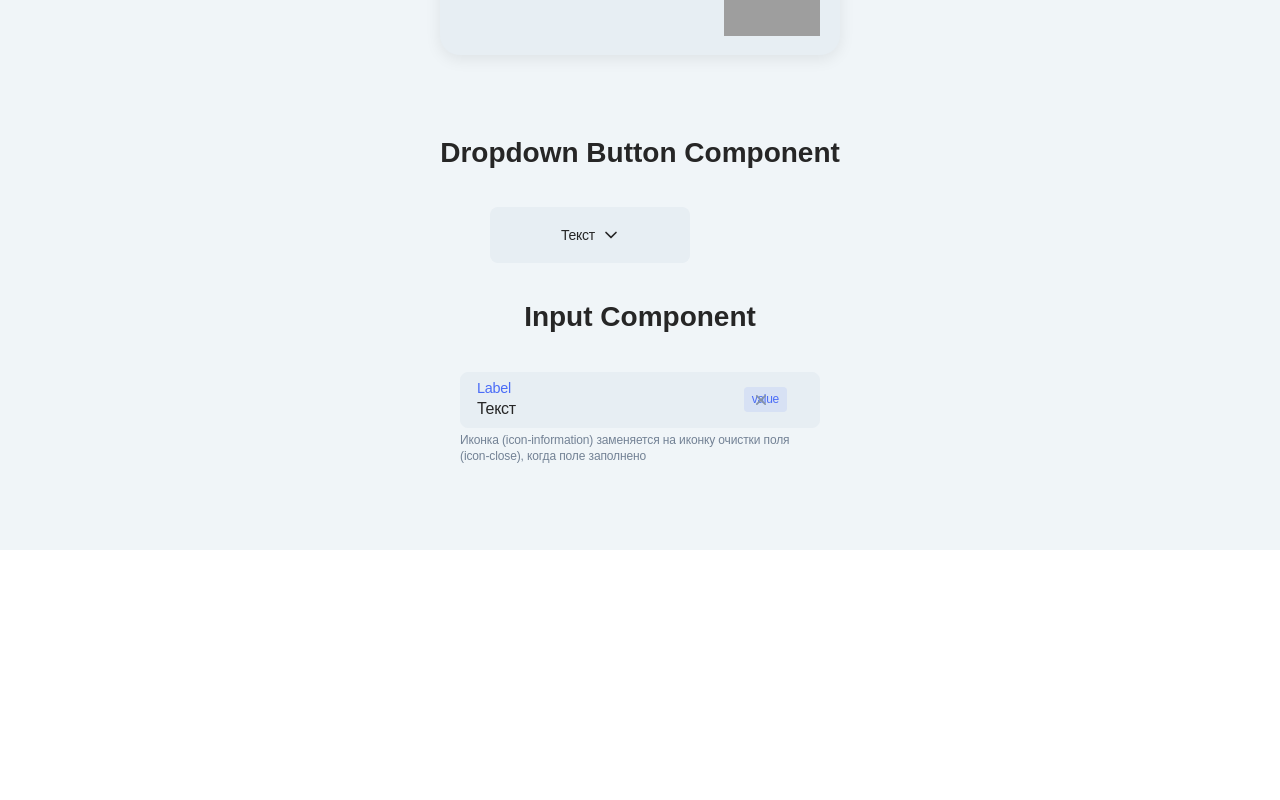
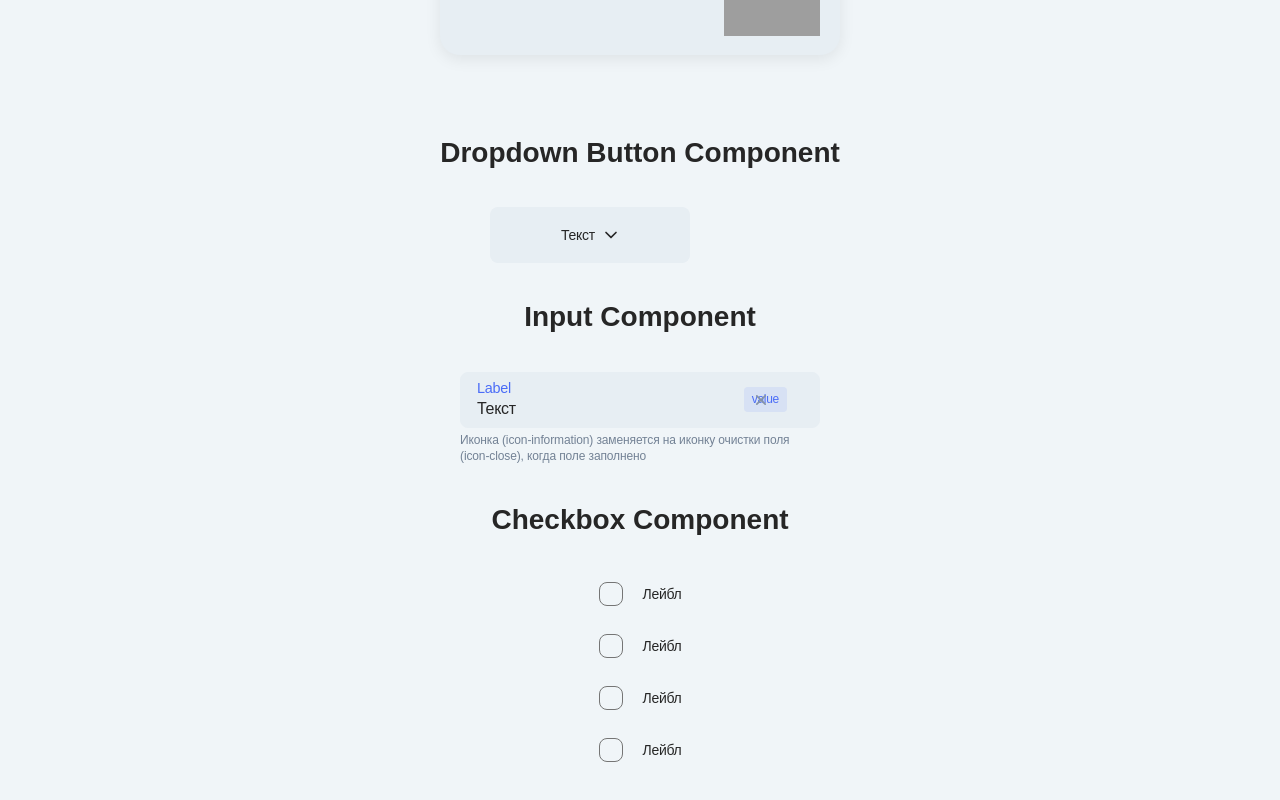
Before and after one commit to maxim-petrov/component-animation, a React (Vite) app: page / in a window 1280 px wide. Shown: the part 2002-2802 px from the top of the page. Before the commit the page ends 2552 px from the top, so only its background shows below. Built offline with nearby package versions, Linux system fonts and the light colour scheme; grey boxes are pictures that could not be loaded; a web font is replaced by a local one.

Commit message:
Add checkbox

```diff
--- a/src/App.css
+++ b/src/App.css
@@ -332,3 +332,70 @@ h1 {
 .frfl-message--info-6ff-7-0-3 {
   color: #4a6cf7;
 }
+
+/* Стили для Checkbox */
+.checkbox-list-33c-9-1-0 {
+  display: flex;
+  flex-direction: column;
+  gap: 12px;
+  max-width: 400px;
+  margin: 0 auto;
+  width: 100%;
+}
+
+.checkbox-vertical-d04-9-1-0 {
+  padding: 8px 0;
+}
+
+.checkbox-root-09c-9-1-0 {
+  display: flex;
+  align-items: center;
+  cursor: pointer;
+  position: relative;
+  padding: 8px 4px;
+  border-radius: 4px;
+  transition: background-color 0.2s ease;
+}
+
+.checkbox-root-09c-9-1-0:hover {
+  background-color: rgba(0, 0, 0, 0.03);
+}
+
+.checkbox-input-688-9-1-0 {
+  position: absolute;
+  opacity: 0;
+  width: 0;
+  height: 0;
+}
+
+.checkbox-iconContainer-80d-9-1-0 {
+  display: flex;
+  align-items: center;
+  justify-content: center;
+  width: 20px;
+  height: 20px;
+  border: 2px solid #757575;
+  border-radius: 4px;
+  margin-right: 12px;
+  background-color: transparent;
+  transition: all 0.2s ease;
+  overflow: hidden;
+}
+
+.checkbox-input-688-9-1-0:checked + .checkbox-iconContainer-80d-9-1-0 {
+  background-color: #4a6cf7;
+  border-color: #4a6cf7;
+}
+
+.checkbox-icon-044-9-1-0 {
+  color: white;
+  display: flex;
+  align-items: center;
+  justify-content: center;
+}
+
+.checkbox-text-0de-9-1-0 {
+  font-size: 16px;
+  color: #333;
+  transition: color 0.2s ease;
+}
--- a/src/App.jsx
+++ b/src/App.jsx
@@ -7,6 +7,7 @@ import Cards from './components/Cards'
 import Banners from './components/Banners'
 import DropdownButton from './components/DropdownButton'
 import Input from './components/Input'
+import Checkbox from './components/Checkbox'
 
 function App() {
   const [count, setCount] = useState(0)
@@ -46,6 +47,11 @@ function App() {
       <div className="content">
         <Input />
       </div>
+
+      <h1>Checkbox Component</h1>
+      <div className="content">
+        <Checkbox />
+      </div>
     </div>
   )
 }
--- /dev/null
+++ b/src/animations/checkboxAnimations.js
@@ -0,0 +1,62 @@
+// Конфигурация анимации для компонента Checkbox
+export const checkboxAnimationConfig = {
+  type: "spring",
+  stiffness: 290,
+  damping: 22.22,
+  mass: 1,
+  duration: 0.54
+};
+
+// Анимация для чекбокса при наведении
+export const checkboxHoverAnimation = {
+  whileHover: {
+    scale: 1.05,
+    boxShadow: "0px 0px 4px rgba(74, 108, 247, 0.5)"
+  },
+  transition: {
+    type: "spring",
+    stiffness: 400,
+    damping: 17
+  }
+};
+
+// Анимация для иконки галочки
+export const checkIconAnimation = {
+  initial: {
+    opacity: 0,
+    scale: 0.5,
+    pathLength: 0
+  },
+  checked: {
+    opacity: 1,
+    scale: 1,
+    pathLength: 1
+  },
+  transition: {
+    ...checkboxAnimationConfig,
+    duration: 0.2
+  }
+};
+
+// Анимация для контейнера иконки
+export const iconContainerAnimation = {
+  initial: {
+    backgroundColor: "transparent",
+    borderColor: "#757575"
+  },
+  checked: {
+    backgroundColor: "#4a6cf7",
+    borderColor: "#4a6cf7"
+  },
+  transition: checkboxAnimationConfig
+};
+
+// Анимация для текста чекбокса
+export const checkboxTextAnimation = {
+  whileHover: {
+    color: "#4a6cf7"
+  },
+  transition: {
+    duration: 0.2
+  }
+};
--- /dev/null
+++ b/src/components/Checkbox.jsx
@@ -0,0 +1,103 @@
+import React, { useState } from 'react';
+import { motion, AnimatePresence } from 'framer-motion';
+import {
+  checkboxAnimationConfig,
+  checkboxHoverAnimation,
+  checkIconAnimation,
+  iconContainerAnimation,
+  checkboxTextAnimation
+} from '../animations/checkboxAnimations';
+import '../global.css';
+
+const CheckboxItem = ({ id, label, isChecked, onChange }) => {
+  return (
+    <motion.label
+      className="checkbox-root-09c-9-1-0 checkbox-checkbox-53f-9-1-0"
+      data-e2e-id={`checkbox__${id}`}
+      {...checkboxHoverAnimation}
+    >
+      <input
+        className="checkbox-input-688-9-1-0"
+        type="checkbox"
+        checked={isChecked}
+        onChange={() => onChange(id)}
+      />
+      <motion.div
+        className="checkbox-iconContainer-80d-9-1-0"
+        animate={isChecked ? "checked" : "initial"}
+        variants={iconContainerAnimation}
+      >
+        <motion.div
+          className="icon-root-864-6-0-3 checkbox-icon-044-9-1-0"
+          animate={isChecked ? "checked" : "initial"}
+          variants={checkIconAnimation}
+        >
+          <svg xmlns="http://www.w3.org/2000/svg" width="16" height="16" fill="none">
+            <motion.path
+              fill="currentColor"
+              fillRule="evenodd"
+              d="M14.015 4.092a.863.863 0 0 1-.018 1.202l-6.58 6.513a1.232 1.232 0 0 1-1.755-.014L1.994 8.049a.863.863 0 0 1 0-1.203.822.822 0 0 1 1.179 0l3.378 3.448 6.285-6.22a.822.822 0 0 1 1.179.018Z"
+              clipRule="evenodd"
+              initial={{ pathLength: 0 }}
+              animate={{ pathLength: isChecked ? 1 : 0 }}
+              transition={{
+                type: "spring",
+                stiffness: 400,
+                damping: 35
+              }}
+            />
+          </svg>
+        </motion.div>
+      </motion.div>
+      <motion.span
+        className="checkbox-text-0de-9-1-0"
+        {...checkboxTextAnimation}
+      >
+        {label}
+      </motion.span>
+    </motion.label>
+  );
+};
+
+const Checkbox = () => {
+  const [checkedItems, setCheckedItems] = useState({
+    'value-1': false,
+    'value-2': false,
+    'value-3': false,
+    'value-4': false
+  });
+
+  const handleCheckboxChange = (id) => {
+    setCheckedItems({
+      ...checkedItems,
+      [id]: !checkedItems[id]
+    });
+  };
+
+  const checkboxItems = [
+    { id: 'value-1', label: 'Лейбл' },
+    { id: 'value-2', label: 'Лейбл' },
+    { id: 'value-3', label: 'Лейбл' },
+    { id: 'value-4', label: 'Лейбл' }
+  ];
+
+  return (
+    <div className="_Gq5_ ql7Up" data-e2e-id="checkbox-list">
+      <div className="" style={{ marginBottom: '0px' }}>
+        <div className="checkbox-list-33c-9-1-0 checkbox-vertical-d04-9-1-0">
+          {checkboxItems.map((item) => (
+            <CheckboxItem
+              key={item.id}
+              id={item.id}
+              label={item.label}
+              isChecked={checkedItems[item.id]}
+              onChange={handleCheckboxChange}
+            />
+          ))}
+        </div>
+      </div>
+    </div>
+  );
+};
+
+export default Checkbox;
```
